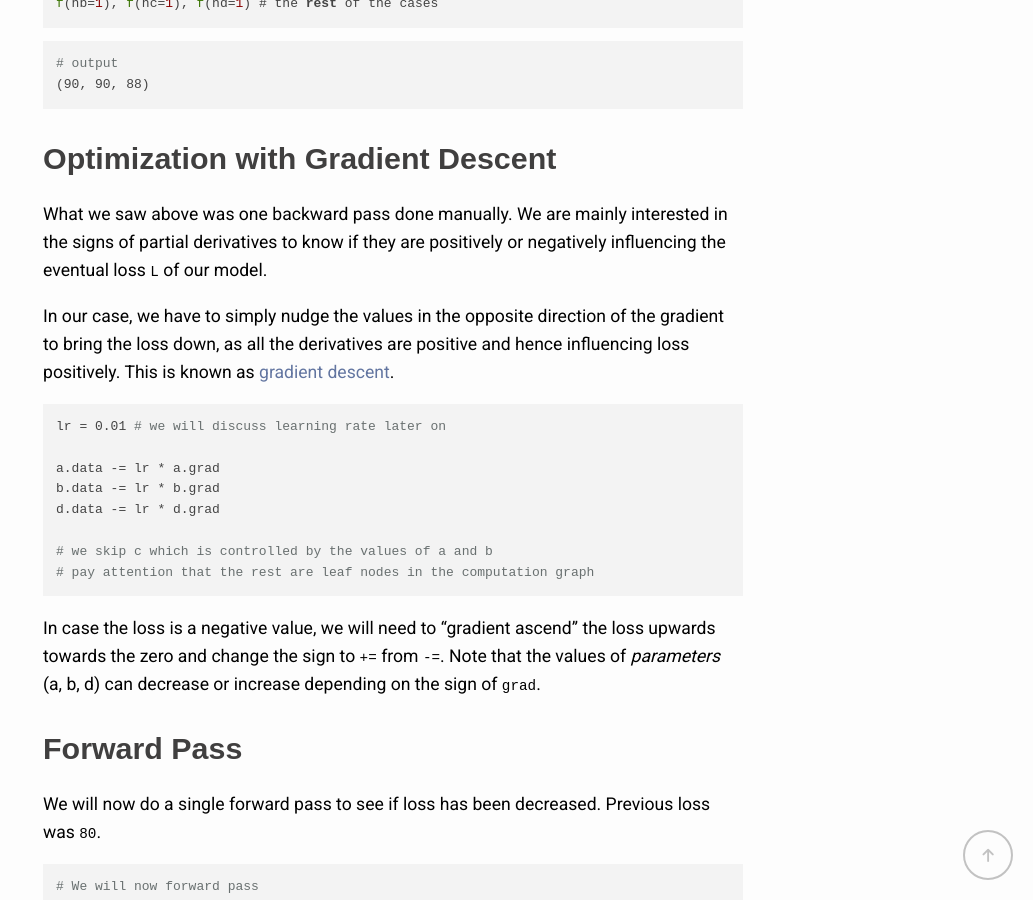
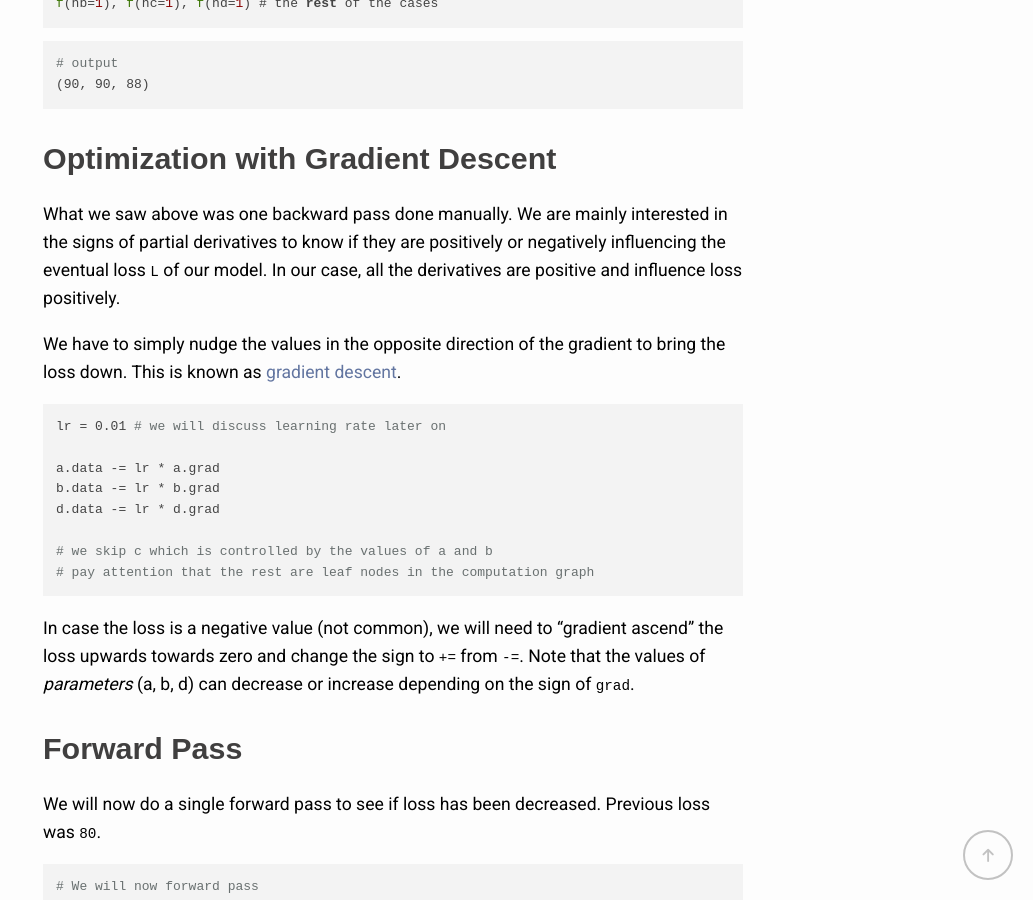
Before and after one commit to shahaliyev/shahaliyev.github.io, a Jekyll site: the page built from _posts/2025-01-25-backprop.md, in a window 1280 px wide and 900 px high, scrolled down 12231 px. Shown: the whole window, without its empty margins (247-1280 px from the left). Built offline with Jekyll 4.4.1, drawn with Linux system fonts in a browser that asks for light colours; nearby versions of some CDN libraries; comment, search, counter and statistics services are not loaded.

Commit message:
grad ascent fix

````diff
--- a/_posts/2025-01-25-backprop.md
+++ b/_posts/2025-01-25-backprop.md
@@ -522,10 +522,9 @@ f(hb=1), f(hc=1), f(hd=1) # the rest of the cases
 
 ## Optimization with Gradient Descent
 
-What we saw above was one backward pass done manually. We are mainly interested in the signs of partial derivatives to know if they are positively or negatively influencing the eventual loss `L` of our model.
+What we saw above was one backward pass done manually. We are mainly interested in the signs of partial derivatives to know if they are positively or negatively influencing the eventual loss `L` of our model. In our case, all the derivatives are positive and influence loss positively.
 
-In our case, we have to simply nudge the values in the opposite direction of the gradient to bring the loss down, as all the derivatives are positive and hence influencing loss positively. This is known as [gradient descent](https://en.wikipedia.org/wiki/Gradient_descent).
-
+We have to simply nudge the values in the opposite direction of the gradient to bring the loss down. This is known as [gradient descent](https://en.wikipedia.org/wiki/Gradient_descent).
 
 ```python
 lr = 0.01 # we will discuss learning rate later on
@@ -538,7 +537,7 @@ d.data -= lr * d.grad
 # pay attention that the rest are leaf nodes in the computation graph
 ```
 
-In case the loss is a negative value, we will need to "gradient ascend" the loss upwards towards the zero and change the sign to `+=` from `-=`. Note that the values of _parameters_ (a, b, d) can decrease or increase depending on the sign of `grad`.
+In case the loss is a negative value (not common), we will need to "gradient ascend" the loss upwards towards zero and change the sign to `+=` from `-=`. Note that the values of _parameters_ (a, b, d) can decrease or increase depending on the sign of `grad`.
 
 ## Forward Pass
 
````
Also changed, not shown: 1 other file.
